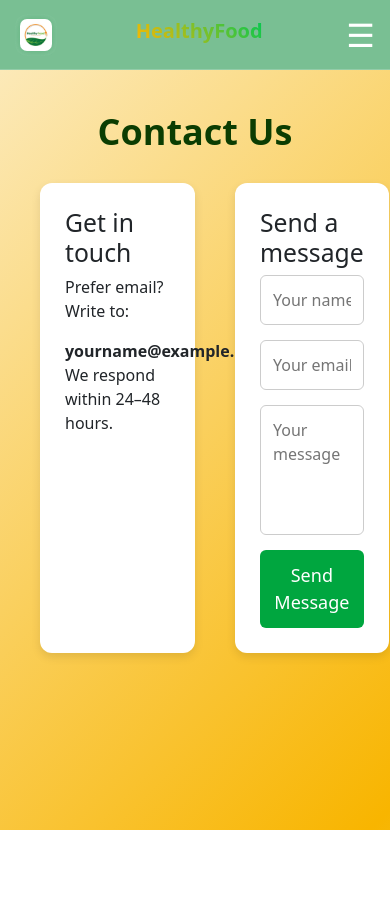
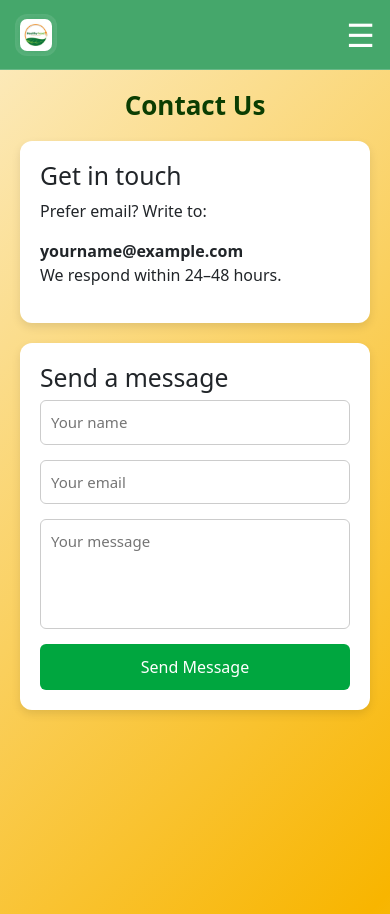
Before and after one commit to Mrughank/healthy-food-frontend, a React (Vite) app: page /contact in a window 390 px wide. Built offline with nearby package versions, Linux system fonts and the light colour scheme.

Commit message:
Fix Netlify routing with _redirects

```diff
--- a/src/components/Contact.css
+++ b/src/components/Contact.css
@@ -86,3 +86,52 @@
   background: #ffd6d6;
   color: #8a0000;
 }
+
+/* ========================================= */
+/* ✅ MOBILE ONLY CONTACT FIX (max 600px) */
+/* ========================================= */
+
+@media (max-width: 600px) {
+
+  .contact-page {
+    padding: 20px;
+    min-height: 100vh;
+  }
+
+  .contact-title {
+    font-size: 26px;
+    margin-bottom: 20px;
+  }
+
+  .contact-wrapper {
+    flex-direction: column;   /* ✅ side-by-side ne column ma */
+    gap: 20px;
+  }
+
+  .contact-left,
+  .contact-right {
+    width: 100%;              /* ✅ full width */
+    padding: 20px;
+  }
+
+  .contact-right input,
+  .contact-right textarea {
+    font-size: 15px;
+    padding: 10px;
+  }
+
+  .contact-right textarea {
+    height: 110px;
+  }
+
+  .contact-right button {
+    width: 100%;              /* ✅ full width button */
+    font-size: 16px;
+    padding: 11px;
+  }
+
+  .status-box {
+    font-size: 14px;
+  }
+
+}
--- a/src/components/Home.css
+++ b/src/components/Home.css
@@ -85,15 +85,27 @@
 
 
 /* ========================================= */
-/*                TABLET FIXES               */
+/* ✅ TABLET / iPAD HERO CENTER FIX */
 /* ========================================= */
-@media (max-width: 992px) {
+
+@media (max-width: 1024px) {
+
+  .home .hero {
+    min-height: 100vh;           /* full screen height */
+    display: flex;
+    align-items: center;        /* ✅ vertical center */
+    justify-content: center;    /* ✅ horizontal center */
+  }
+
   .home .hero-inner {
-    padding-top: 110px;
+    padding-top: 0;             /* ✅ bottom ma jata rokse */
+    padding-bottom: 0;
+    text-align: center;
   }
 
   .home .hero-main-title {
-    font-size: 45px;
+    font-size: 42px;
+    line-height: 1.2;
   }
 
   .home .hero-small-title {
@@ -101,9 +113,16 @@
   }
 
   .home .hero-desc {
-    font-size: 18px;
+    font-size: 17px;
+    max-width: 90%;
+    margin: auto;
+  }
+
+  .home .hero-btn {
+    margin-top: 15px;
   }
 }
+
 
 
 /* ========================================= */
--- a/src/components/Menu.css
+++ b/src/components/Menu.css
@@ -2,8 +2,9 @@
 .menu-page {
   min-height: 100vh;
   padding: 40px 5%;
-  background: #eef7f1;
+ background: linear-gradient(rgba(175, 238, 175, 0.719));
   font-family: "Poppins", sans-serif;
+
 }
 
 /* === TITLE === */
@@ -14,6 +15,7 @@
   margin-bottom: 30px;
   color: #2c5f2d;
 }
+
 
 /* === CONTAINER WIDTH FIX (IMPORTANT) === */
 .menu-container {
--- a/src/components/Navbar.css
+++ b/src/components/Navbar.css
@@ -3,7 +3,7 @@
   display: flex;
   justify-content: space-between;
   align-items: center;
-  background: rgba(11, 138, 59, 0.55);
+  background: rgba(9, 138, 59, 0.753);
   backdrop-filter: blur(12px);
   -webkit-backdrop-filter: blur(12px);
   padding: 10px 25px;
@@ -11,7 +11,7 @@
   position: sticky;
   top: 0;
   z-index: 2000;
-  border-bottom: 1px solid rgba(255,255,255,0.2);
+  border-bottom: 1px solid rgba(255, 255, 255, 0.2);
 }
 
 /* LOGO */
@@ -27,14 +27,14 @@
 }
 
 .nav-logo:hover {
-  transform: scale(1.05);
+  transform: scale(1.08);
 }
 
 /* BRAND NAME */
 .logom {
   font-size: 24px;
   font-weight: 800;
-  background: linear-gradient(45deg, #ffb800, #00c851);
+  background: linear-gradient(orange);
   -webkit-background-clip: text;
   -webkit-text-fill-color: transparent;
   margin-left: 10px;
```
Also changed, not shown: 2 other files (tests, documents, lock files or other folders).
